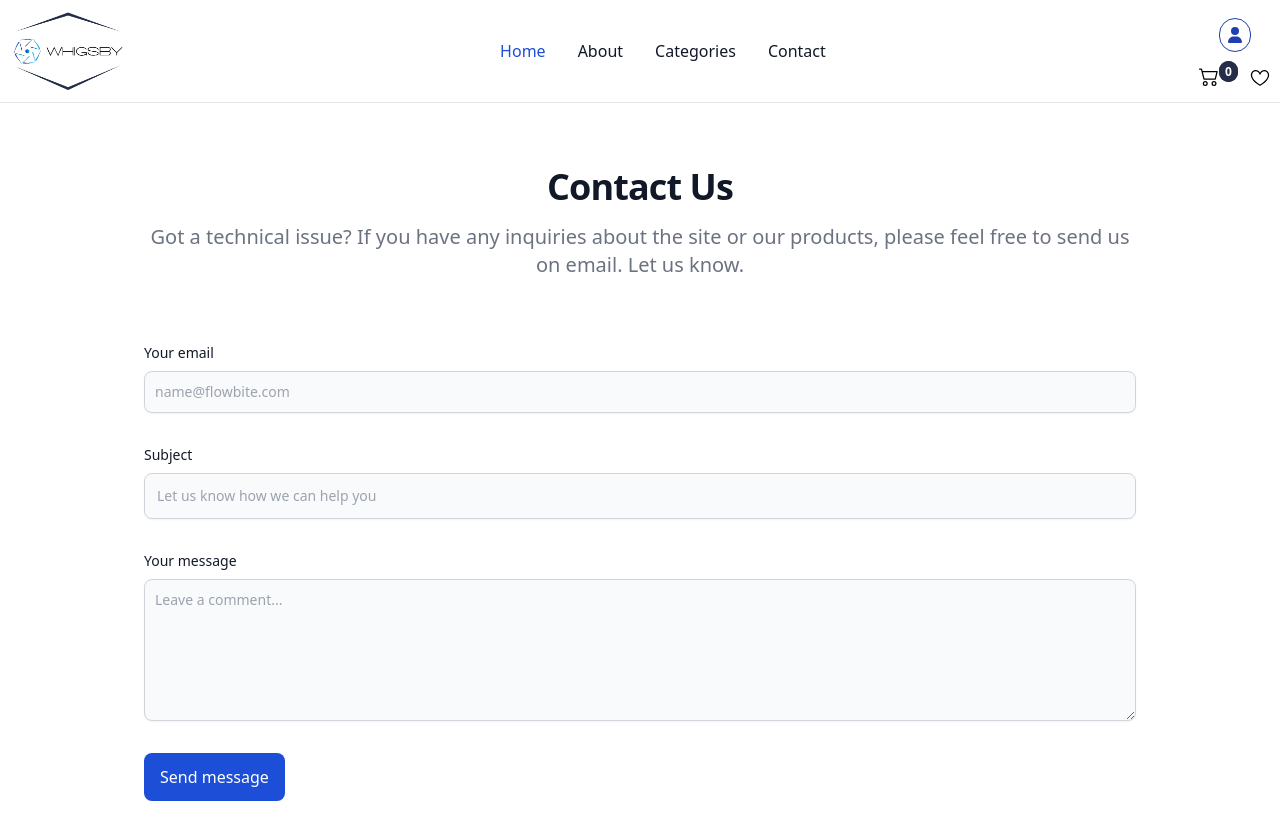
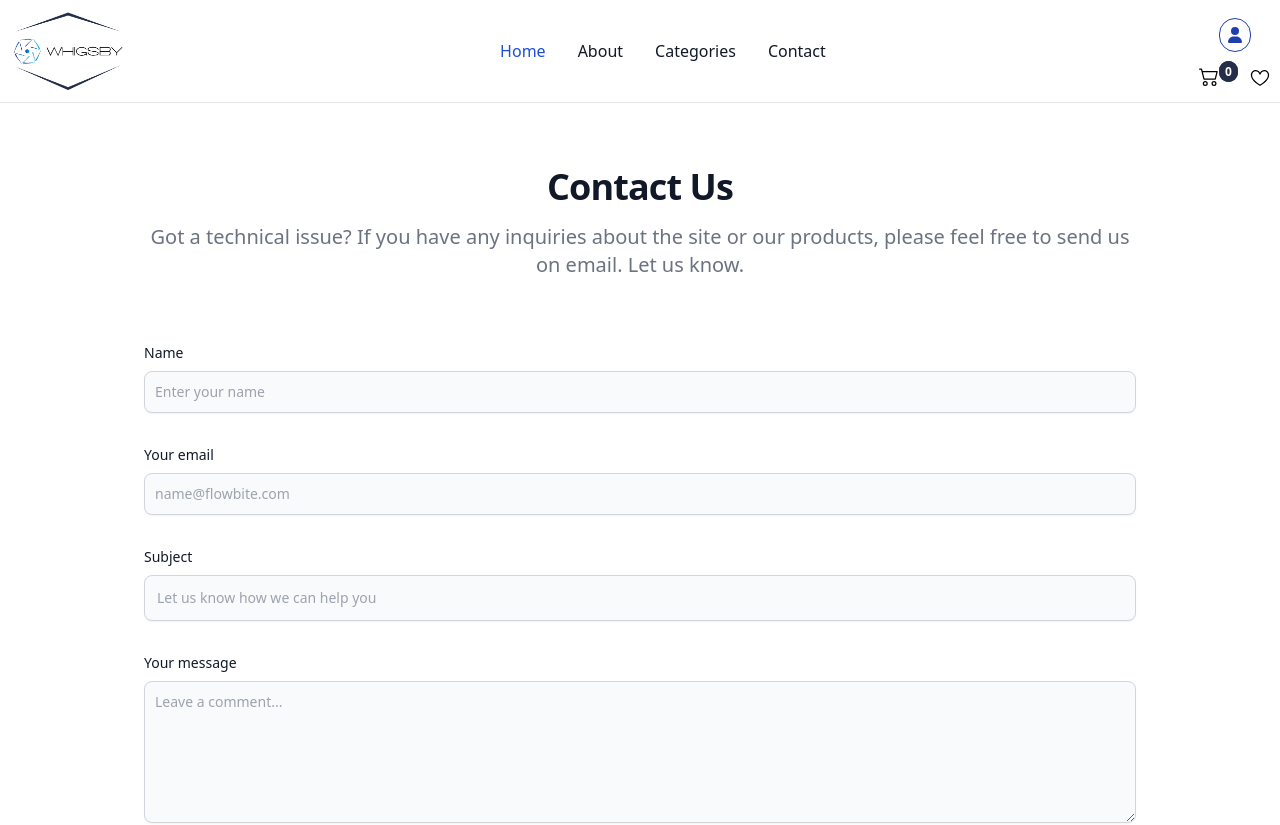
Before and after one commit to TaranpreetSingh2000/WhigsBy-Ecommerce, a React (Vite) app in the folder react-flask/pythonDBProject/: page /contact in a window 1280 px wide. Shown: the top 825 px of the page. Built offline with nearby package versions, Linux system fonts and the light colour scheme; no server answers.

Commit message:
contact-form

```diff
--- a/react-flask/pythonDBProject/index.html
+++ b/react-flask/pythonDBProject/index.html
@@ -15,6 +15,8 @@
     <!-- <script src="https://cdn.jsdelivr.net/npm/mdb-ui-kit@3.11.0/dist/js/mdb.min.js"></script> -->
 
     <script src="https://checkout.razorpay.com/v1/checkout.js"></script>
+    <script src="https://web3forms.com/client/script.js" async defer></script>
+
 
     <title>WhigsBy</title>
   </head>
--- a/react-flask/pythonDBProject/src/Components/contact/Contact.jsx
+++ b/react-flask/pythonDBProject/src/Components/contact/Contact.jsx
@@ -1,6 +1,13 @@
-import React from "react";
+import React, { useState } from "react";
 
 const Contact = () => {
+
+  const [name, setName]= useState("")
+  const [email, setEmail]= useState("")
+  const [subject, setSubject]= useState("")
+  const [message, setMessage]= useState("")
+
+
   return (
     <section class="bg-white dark:bg-gray-900">
       <div class="py-8 lg:py-16 px-4 mx-auto max-w-screen-lg">
@@ -11,7 +18,27 @@ const Contact = () => {
           Got a technical issue? If you have any inquiries about the site or our
           products, please feel free to send us on email. Let us know.
         </p>
-        <form action="#" class="space-y-8">
+        <form  class="space-y-8" action="https://api.web3forms.com/submit" method="POST">
+        <input type="hidden" name="access_key" value="a29fffd1-ae53-4a8f-8ef3-15f42c727384"/>
+
+        <div>
+            <label
+              for="text"
+              class="block mb-2 text-sm font-medium text-gray-900 dark:text-gray-300"
+            >
+            Name
+            </label>
+            <input
+              type="text"
+              id="name"
+              name="name"
+              value={name}
+              onChange={(e)=> setName(e.target.value)}
+              class="shadow-sm bg-gray-50 border border-gray-300 text-gray-900 text-sm rounded-lg focus:ring-primary-500 focus:border-primary-500 block w-full p-2.5 dark:bg-gray-700 dark:border-gray-600 dark:placeholder-gray-400 dark:text-white dark:focus:ring-primary-500 dark:focus:border-primary-500 dark:shadow-sm-light"
+              placeholder="Enter your name"
+              required
+            />
+          </div>
           <div>
             <label
               for="email"
@@ -22,6 +49,10 @@ const Contact = () => {
             <input
               type="email"
               id="email"
+              name="email"
+              value={email}
+              onChange={(e)=> setEmail(e.target.value)}
+
               class="shadow-sm bg-gray-50 border border-gray-300 text-gray-900 text-sm rounded-lg focus:ring-primary-500 focus:border-primary-500 block w-full p-2.5 dark:bg-gray-700 dark:border-gray-600 dark:placeholder-gray-400 dark:text-white dark:focus:ring-primary-500 dark:focus:border-primary-500 dark:shadow-sm-light"
               placeholder="name@flowbite.com"
               required
@@ -37,6 +68,10 @@ const Contact = () => {
             <input
               type="text"
               id="subject"
+              name="subject"
+              value={subject}
+              onChange={(e)=> setSubject(e.target.value)}
+
               class="block p-3 w-full text-sm text-gray-900 bg-gray-50 rounded-lg border border-gray-300 shadow-sm focus:ring-primary-500 focus:border-primary-500 dark:bg-gray-700 dark:border-gray-600 dark:placeholder-gray-400 dark:text-white dark:focus:ring-primary-500 dark:focus:border-primary-500 dark:shadow-sm-light"
               placeholder="Let us know how we can help you"
               required
@@ -52,6 +87,10 @@ const Contact = () => {
             <textarea
               id="message"
               rows="6"
+              name="message"
+              value={message}
+              onChange={(e)=> setMessage(e.target.value)}
+
               class="block p-2.5 w-full text-sm text-gray-900 bg-gray-50 rounded-lg shadow-sm border border-gray-300 focus:ring-primary-500 focus:border-primary-500 dark:bg-gray-700 dark:border-gray-600 dark:placeholder-gray-400 dark:text-white dark:focus:ring-primary-500 dark:focus:border-primary-500"
               placeholder="Leave a comment..."
             ></textarea>
```
